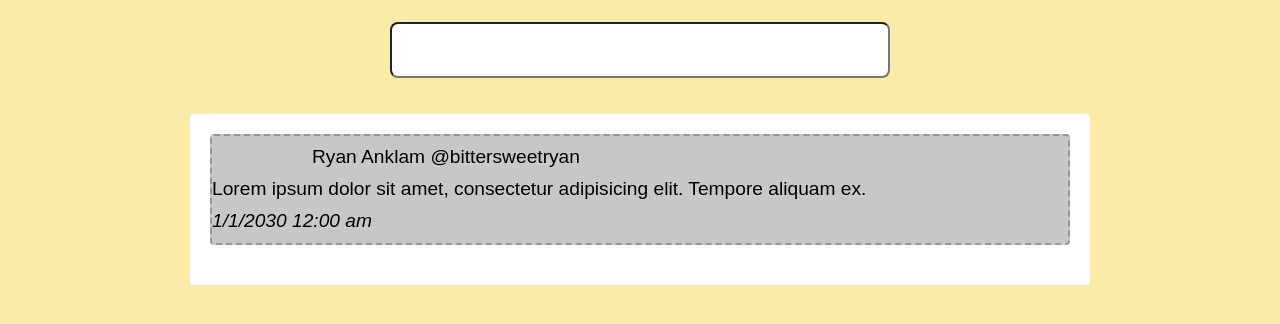
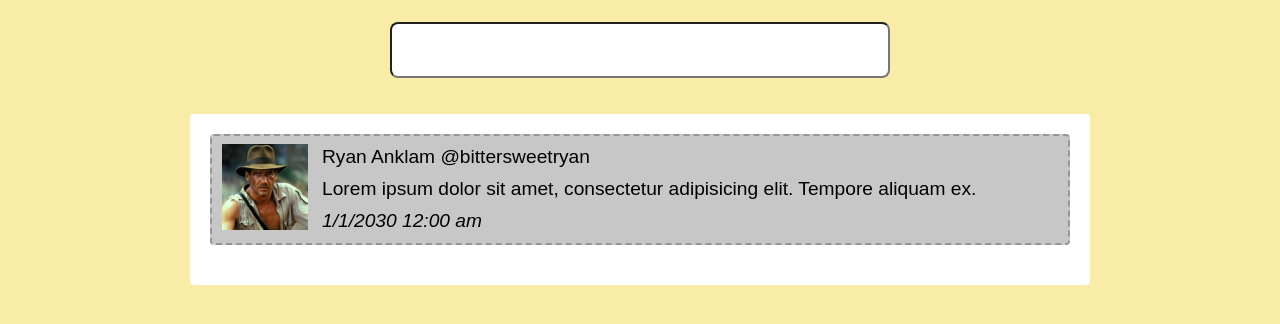
Before and after one commit to bittersweetryan/temple-of-dom, a website: page public/index.html in a window 1280 px wide. Shown: the part 158-482 px from the top of the page. Drawn offline with Linux system fonts and the light colour scheme.

Commit message:
fixed avatar layout

```diff
--- a/public/index.html
+++ b/public/index.html
@@ -17,7 +17,7 @@
             <ul class="tweets">
                 <li class="tweet">
                     <div class="avatar">
-                        <img src="" alt="">
+                        <img src="images/indiana_jones.jpg" alt="" class="avatar">
                     </div>
 
                     <div class="tweet-user">
--- a/public/style.css
+++ b/public/style.css
@@ -53,10 +53,17 @@ li.tweet{
     border-radius: 4px;
 }
 
-.avatar{
-    width: 100px;
-    height: 1tw00px;
+div.avatar{
+    width: 90px;
+    height: 90px;
     float: left;
+    margin: 0 10px 10px 10px;
+    border: 2px soild rgb(150, 150, 150);
+}
+
+img.avatar{
+    width: 86px;
+    height: 86px;
 }
 
 .tweet{
```
